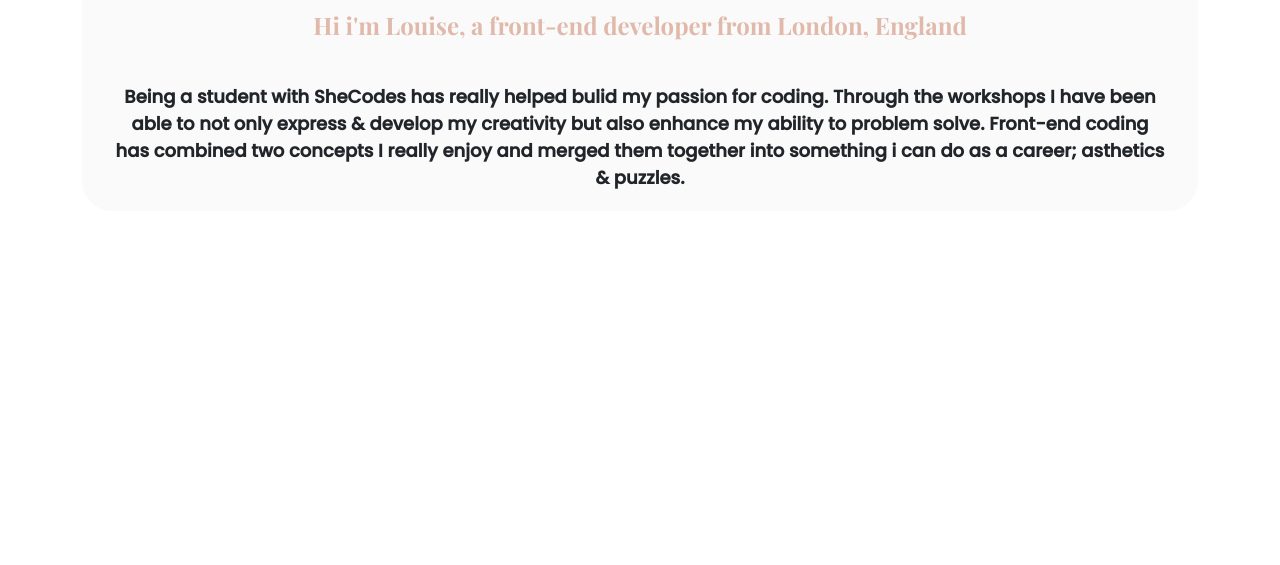
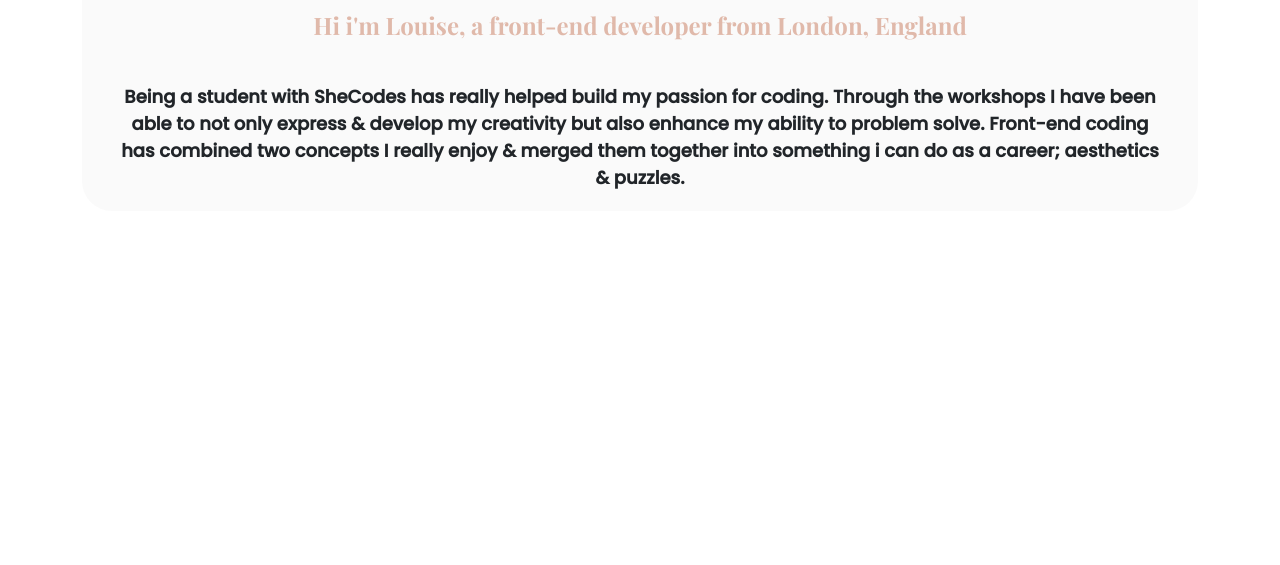
Before and after one commit to louiseahart/Responsive-Week-4-Portfolio, a plain HTML site: page about.html in a window 1280 px wide. Shown: the part 235-800 px from the top of the page. Drawn offline with nearby package versions, Linux system fonts and the light colour scheme.

Commit message:
Spelling

```diff
--- a/about.html
+++ b/about.html
@@ -80,12 +80,12 @@
               <h2>About me</h2>
               <h3>Hi i'm Louise, a front-end developer from London, England</h3>
               <p class="text-center">
-                Being a student with SheCodes has really helped bulid my passion
+                Being a student with SheCodes has really helped build my passion
                 for coding. Through the workshops I have been able to not only
                 express & develop my creativity but also enhance my ability to
                 problem solve. Front-end coding has combined two concepts I
-                really enjoy and merged them together into something i can do as
-                a career; asthetics & puzzles.
+                really enjoy & merged them together into something i can do as a
+                career; aesthetics & puzzles.
               </p>
             </div>
           </div>
```
